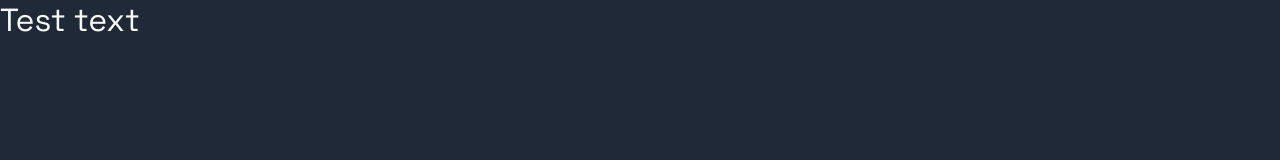
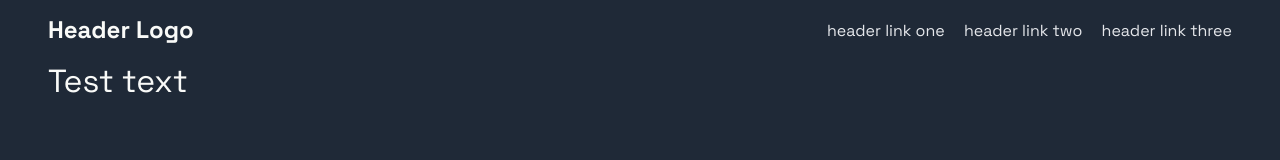
Before and after one commit to W1alentin/TheOdinPrj_Landpage, a plain HTML site: page index.html in a window 1280 px wide. Drawn offline with Linux system fonts and the light colour scheme.

Commit message:
Modify styles&index
Add nav_block to index.html
Modyfy nav_block styles

```diff
--- a/index.html
+++ b/index.html
@@ -7,7 +7,20 @@
     <link rel="stylesheet" href="./styles/style.css">
 </head>
 <body>
-    <h1>Test text</h1>
+    <main class="wrapper">
+        <nav>
+            <a href="#" class="logo">Header Logo</a>
+            <section class="menu">
+                <ul>
+                    <li><a href="#" rel="noopener noreferrer">header link one</a></li>
+                    <li><a href="#" rel="noopener noreferrer">header link two</a></li>
+                    <li><a href="#" rel="noopener noreferrer">header link three</a></li>
+                </ul>
+            </section>
+        </nav>
+        <h1>Test text</h1>
+    </main>
+
 </body>
 <script src="./scripts/script.js"></script>
 </html>
--- a/styles/style.css
+++ b/styles/style.css
@@ -7,10 +7,12 @@
     --bg-sec-color: #FFFFFF;
     --bg-quote-color: #E5E7EB;
     --bg-cta-color: #3882F6;
+
     --text-pr: #f9faf8;
     --text-sec: ##E5E7EB;
     --text-qouote: #1F2937;
     --text-thr: #1F2937;
+
     --main-font: 'Space Grotesk', sans-serif;
     --sec-font: 'Lora', serif;
 }
@@ -45,7 +47,13 @@ a::after,
 a::before {
     font-family: inherit;
     font-weight: inherit;
+    text-decoration: none;
+    color: var(--text-sec);
+}
 
+ul,
+ol {
+    list-style: none;
 }
 
 button {
@@ -62,3 +70,28 @@ body {
     font-family: var(--main-font);
     font-weight: 400;
 }
+
+main {
+    padding: 1rem 3rem;
+}
+
+nav {
+    padding-bottom: 1rem;
+    display: flex;
+    flex: wrap;
+    justify-content: space-between;
+    align-items: center;
+    font-size: 1,125rem;
+    line-height: 1.2;
+}
+
+    .logo {
+        font-size: 1.5rem;
+        font-weight: 700;
+    }
+
+    .menu > ul {
+        display: flex;
+        gap: 1.2rem;
+        color: var(--bg-quote-color);
+    }
```
